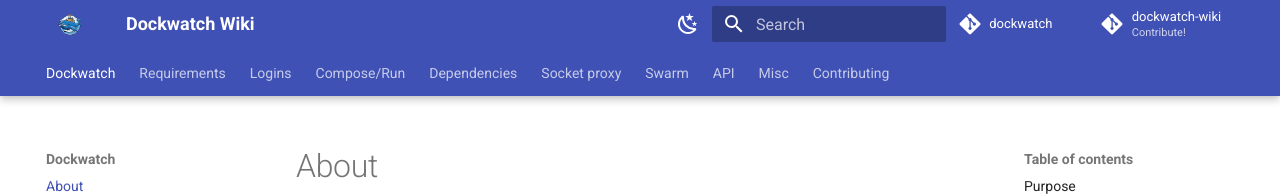
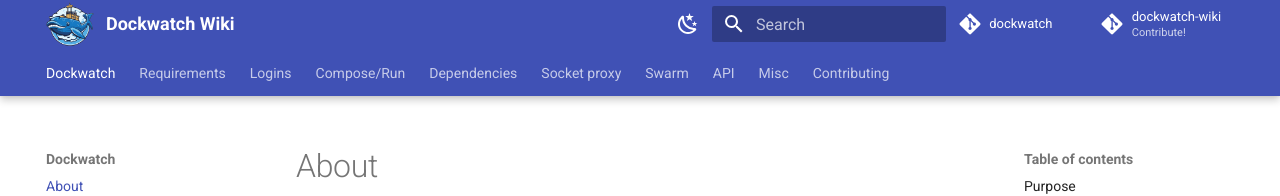
Before and after one commit to Notifiarr/dockwatch-wiki, an MkDocs documentation site: the page built from docs/index.md, in a window 1280 px wide. Shown: the top 196 px of the page. Built offline with MkDocs 1.6.1 and Material for MkDocs 9.7.7, drawn with Linux system fonts in a browser that asks for light colours; comment, search, counter and statistics services are not loaded.

Commit message:
fix: logo size on header bar

```diff
--- a/docs/stylesheets/github-permalink-style.css
+++ b/docs/stylesheets/github-permalink-style.css
@@ -37,3 +37,16 @@
 		margin-left: calc(var(--permalink-size) * -1 - var(--permalink-spacing)) !important;
 	}
 }
+
+.md-header__title {
+	margin: 0 !important;
+}
+
+.md-header__button.md-logo img {
+  transform: scale(2);
+  transform-origin: center;
+}
+
+.md-header__button.md-logo {
+  overflow: visible;
+}
```
